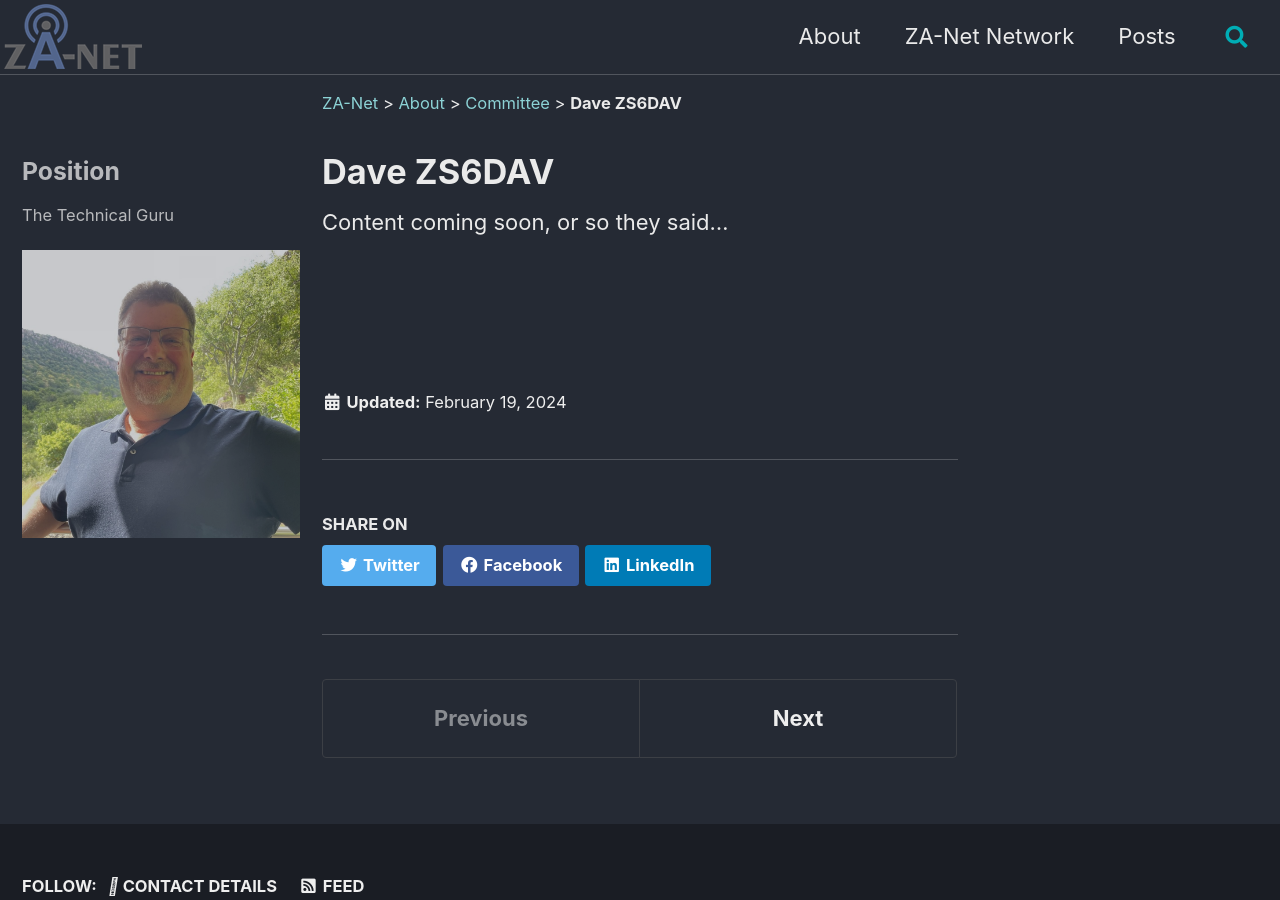
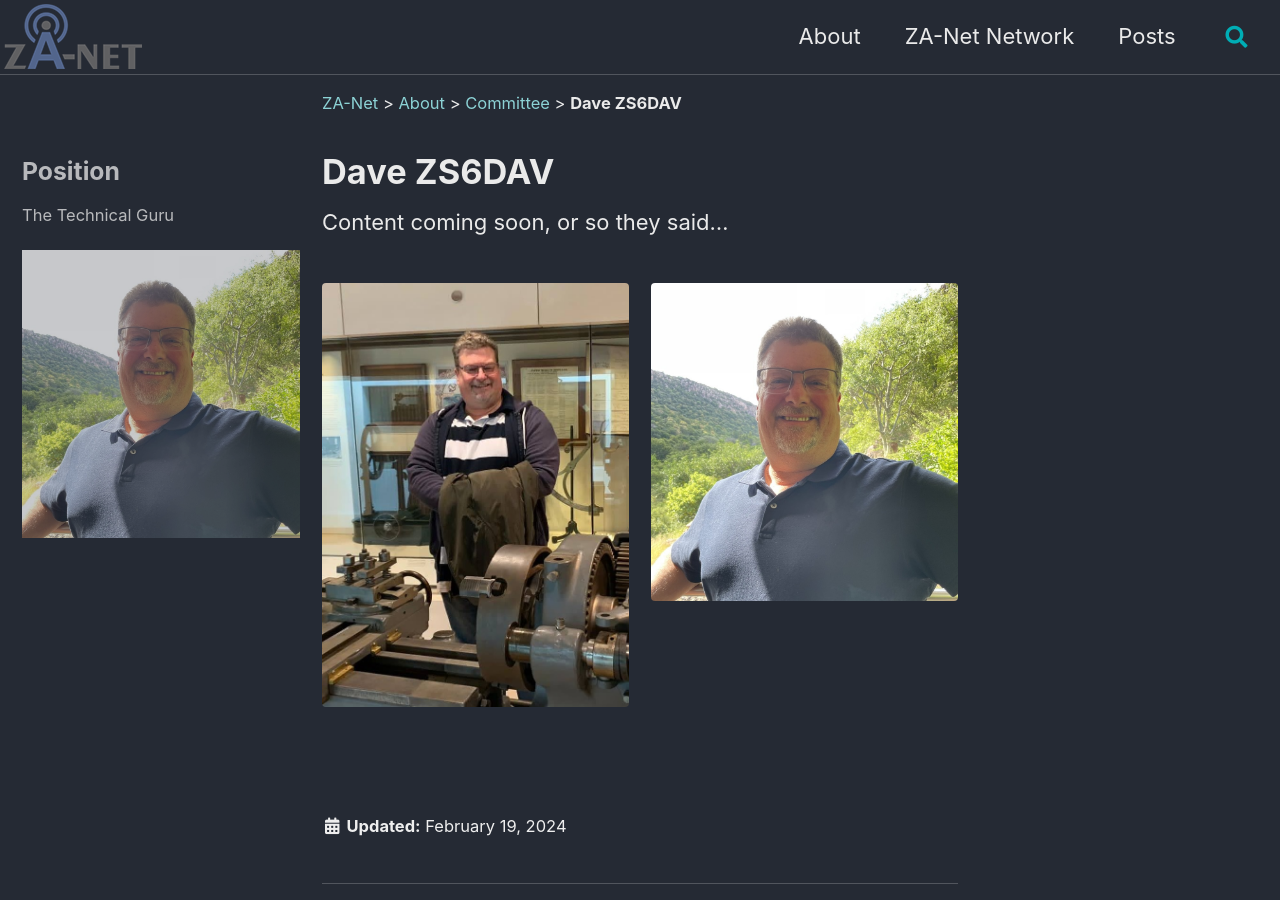
Before and after one commit to za-net/za-net.github.io, a Jekyll site: the page built from _committee/zs6dav.md, in a window 1280 px wide and 900 px high. Built offline with Jekyll 4.4.1, drawn with Linux system fonts in a browser that asks for light colours; cached includes are drawn as plain includes.

Commit message:
Committee Members

```diff
--- a/_committee/zs6dav.md
+++ b/_committee/zs6dav.md
@@ -12,16 +12,16 @@ sidebar:
     image_alt: "ZS6DAV"
 
 gallery:
-  # - url: /assets/images/committee/zs6dav-1.jpg
-  #   image_path: assets/images/committee/zs6dav-1.jpg
-  #   alt: "ZS6DAV"
+  - url: /assets/images/committee/zs6dav-1.jpg
+    image_path: assets/images/committee/zs6dav-1.jpg
+    alt: "ZS6DAV"
   # - url: /assets/images/committee/zs6dav-2.jpg
   #   image_path: assets/images/committee/zs6dav-2.jpg
   #   alt: "ZS6DAV"
   # - url: /assets/images/committee/zs6dav-3.jpg
   #   image_path: assets/images/committee/zs6dav-3.jpg
   #   alt: "ZS6DAV"
-  # - url: /assets/images/committee/zs6dav.jpg
+  - url: /assets/images/committee/zs6dav.jpg
     image_path: assets/images/committee/zs6dav.jpg
     alt: "ZS6DAV"
 ---
```
Also changed, not shown: assets/images/committee/zs6dav-1.jpg (added).
